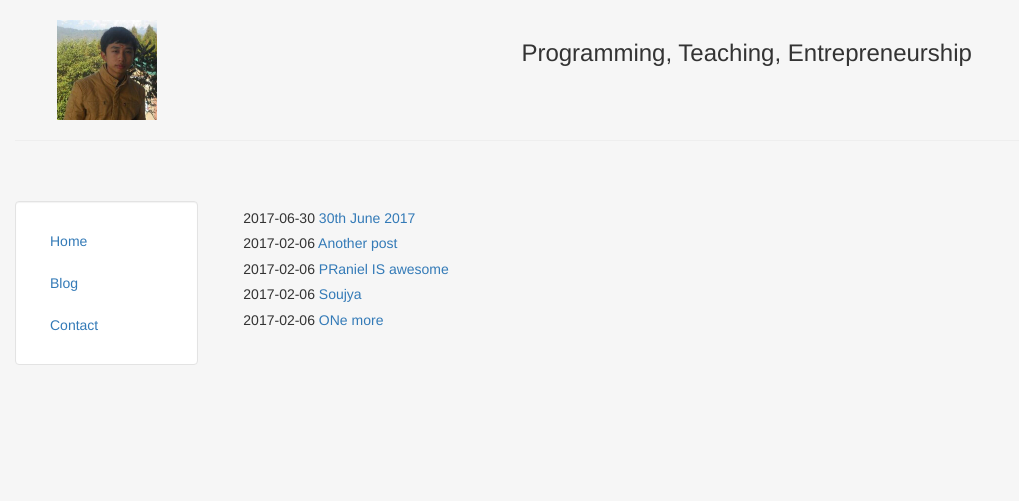
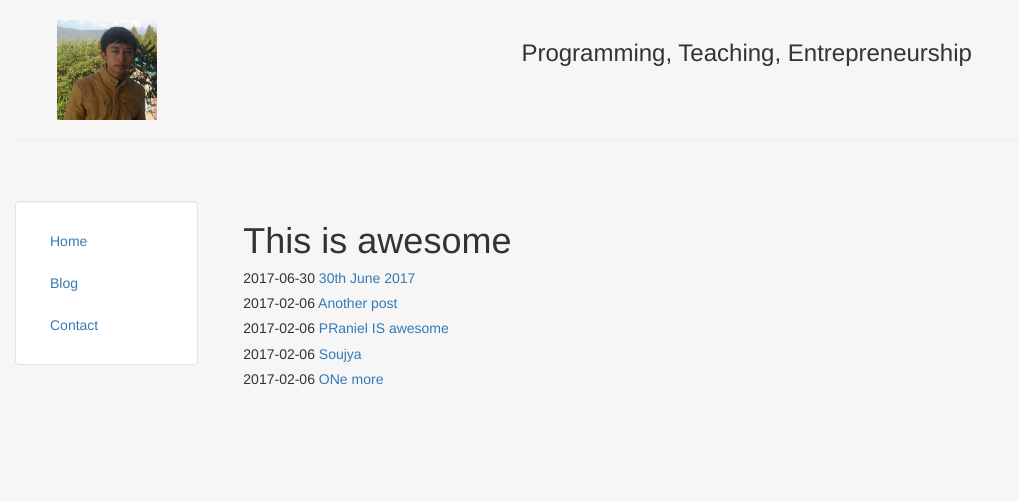
Before and after one commit to praniel1/djangoblog, a Django app: page /blog/ in a window 1280 px wide. Shown: the top 501 px of the page, without its empty margins (0-1019 px from the left). Run offline with Django 3.2, Linux system fonts and the light colour scheme; data comes from the database, SQL or seed files in the repository; some libraries are stand-ins or nearby versions.

Commit message:
added a heading in blog.html

```diff
--- a/blog/templates/blog/blog.html
+++ b/blog/templates/blog/blog.html
@@ -1,6 +1,7 @@
 {% extends "personal/header.html" %}
 
 {% block content %}
+    <h1>This is awesome</h1>
     {% for post in object_list %}
         <h5>{{post.date|date:"Y-m-d"}}<a href="/blog/{{post.id}}"> {{post.title}}</a></h5>
     {% endfor %}
```
